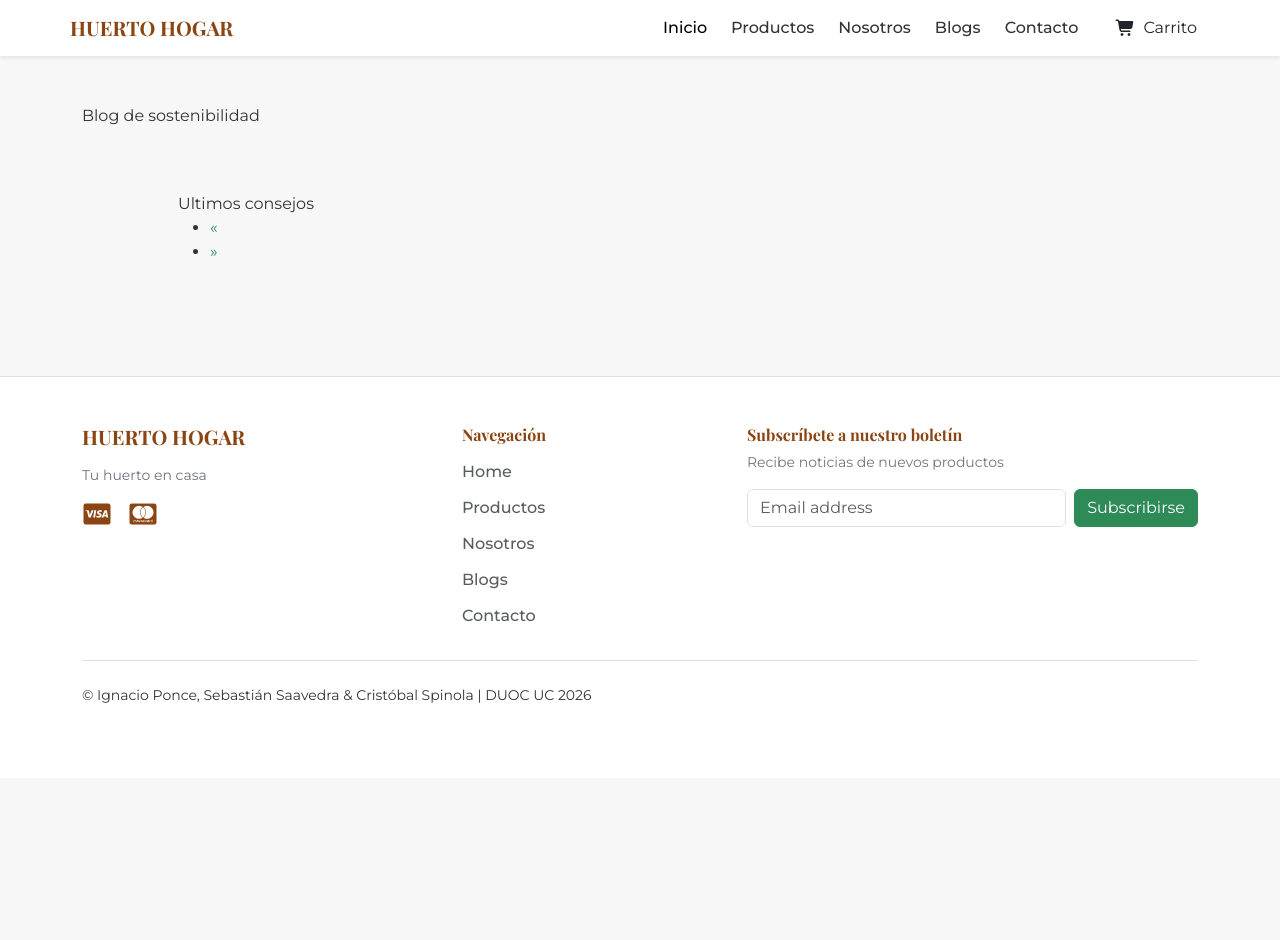
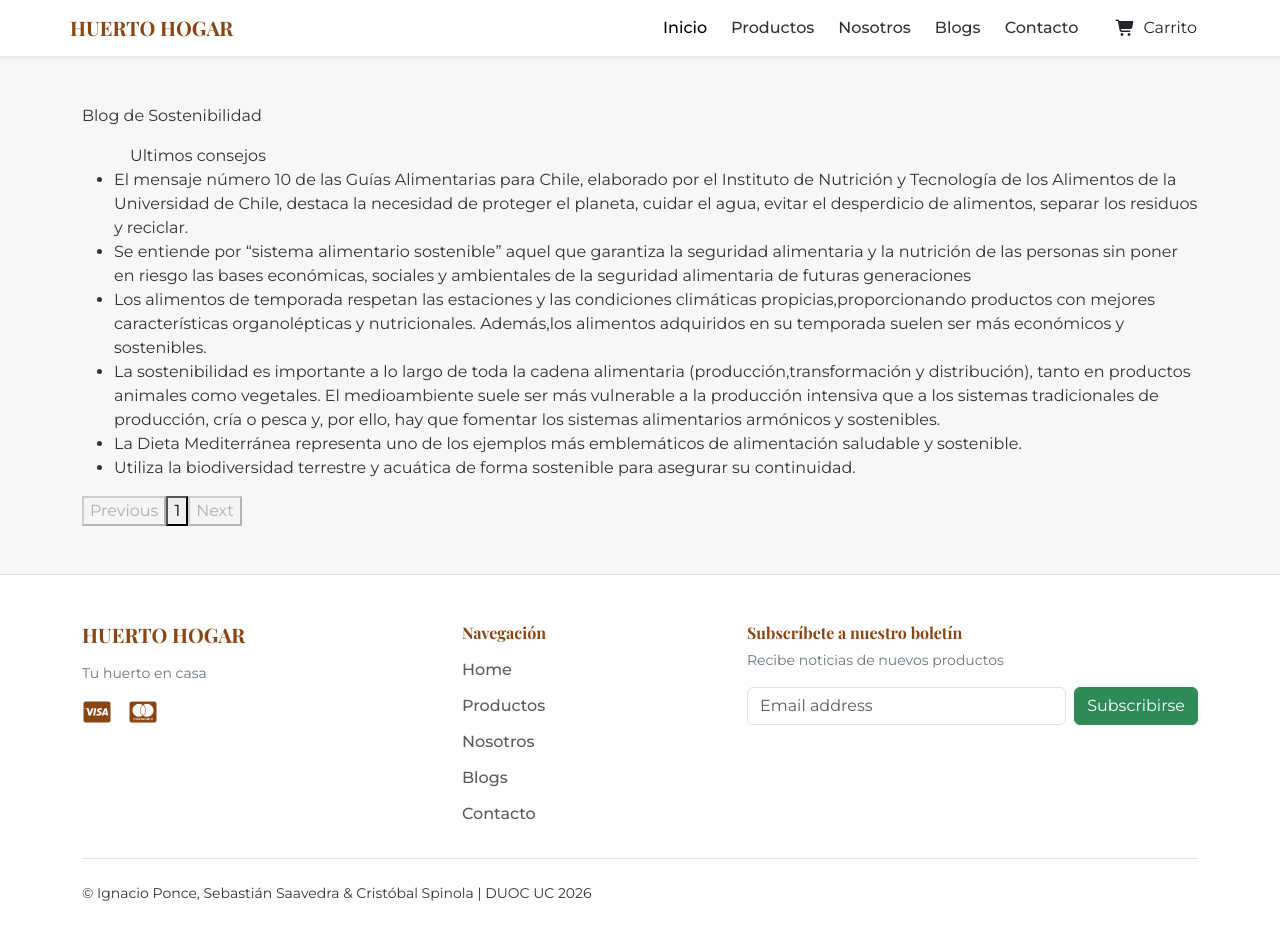
Before and after one commit to sebaduocccc/proyecto-huerto-hogar, a React (Vite) app: page /blog/sostenibilidad in a window 1280 px wide. Shown: the top 940 px of the page. Before the commit the page ends 800 px from the top, so only its background shows below. Built offline with nearby package versions, Linux system fonts and the light colour scheme; no server answers; a web font is replaced by a local one.

Commit message:
pagination completed on blog section

```diff
--- a/src/pages/DetalleBlog1.tsx
+++ b/src/pages/DetalleBlog1.tsx
@@ -1,74 +1,102 @@
-import { useEffect, useState } from "react";
-import type { ComponentType } from "react";
-import Container from "react-bootstrap/Container";
-import BlogCard from "../components/BlogCard";
-import Pagination from "../components/Pagination";
-import axios from "axios";
+import React,
+{
+    useState
+} from 'react'
 
-interface BlogPost {
-  id: string;
-  title: string;
-  thumbnail: string;
-  content: string;
-  publishedAt: string;
+function App() {
+    const [currentPage, setCurrentPage] = useState(1);
+    const [itemsPerPage, setItemsPerPage] = useState(10);
+
+    const data = [
+        {id:1,name:"Para que la alimentación sea saludable, debe ser inocua, es decir, no contener contaminantes microbianos y químicos"}
+    ,{id:2,name:"La alimentación saludable puede adoptar muchas formas, pero debe basarse siempre en cuatro principios fundamentales: adecuación, equilibrio, moderación y diversidad."}
+    ,{id:3,name:"Las preferencias y los comportamientos alimentarios establecidos en la infancia y adolescencia suelen prolongarse hasta la edad adulta."}
+    ,{id:4,name:"Las prácticas alimentarias saludables deben iniciarse en las primeras etapas de la vida. La lactancia materna favorece un crecimiento saludable y mejora el desarrollo cognitivo."}
+    ,{id:5,name:"La base de toda alimentación saludable es un conjunto de alimentos mínimamente procesados y no procesados, con bajo contenido de grasas no saludables, azúcares libres y sodio."},
+    {id:6,name:"La alimentación tiene una influencia determinante en la salud y el bienestar, tanto a nivel individual como de la población en su conjunto. Las dietas poco saludables son un factor de riesgo importante de enfermedades y discapacidad."},
+    {id:7,name:"La alimentación saludable ayuda a protegerse frente a la malnutrición en todas sus formas, así como frente a las enfermedades no transmisibles (ENT), como la diabetes, las cardiopatías, el accidente cerebrovascular y el cáncer."},
+    {id:8,name:"Los carbohidratos deben proceder principalmente de cereales integrales, verduras, frutas y legumbres. Entre los cereales integrales se incluyen el maíz, el mijo, la avena, el trigo y el arroz integral en su forma no procesada. Las legumbres comprenden, entre otras, las lentejas, los garbanzos, los frijoles y los guisantes secos."},
+    {id:9,name:"Las frutas y verduras frescas son opciones adecuadas, al igual que las congeladas y las enlatadas, siempre que no contengan azúcares añadidos ni cantidades excesivas de sodio. Aunque los zumos de fruta pueden consumirse, la mayoría de las variedades —incluso las que no llevan azúcares añadidos— contienen cantidades elevadas de azúcares libres, por lo que su consumo debe limitarse."},
+    {id:10,name:"Las personas mayores de 10 años deberían procurar consumir al menos 400 g de frutas y verduras al día. En el caso de los niños de entre 6 y 9 años, la cantidad recomendada es de 350 g diarios, y para los niños de entre 2 y 5 años, al menos 250 g."},
+    ];
+
+    function renderData() {
+        const startIndex =
+            (currentPage - 1) * itemsPerPage;
+        const endIndex =
+            startIndex + itemsPerPage;
+        const currentItems =
+            data.slice(startIndex, endIndex);
+
+        return (
+            <ul>
+                {
+                    currentItems.map(item => (
+                        <li key={item.id}>{item.name}</li>
+                    ))
+                }
+            </ul>
+        );
     }
 
-interface BlogCardProps {
-  id: string;
-  title: string;
-  thumbnail: string;
-  excerpt: string;
-  publishedAt: string;
+    function goToNextPage() {
+        setCurrentPage(prevPage => prevPage + 1);
     }
 
-const TypedBlogCard = BlogCard as ComponentType<BlogCardProps>;
+    function goToPrevPage() {
+        setCurrentPage(prevPage => prevPage - 1);
+    }
+
+    function goToSpecificPage(pageNumber: React.SetStateAction<number>) {
+        setCurrentPage(pageNumber);
+    }
 
 
-const apiUrl = import.meta.env.VITE_API_URL;
-
-export default function DetalleBlog1() {
-  const [blogPosts, setBlogPosts] = useState<BlogPost[]>([]);
-  const [currentPage, setCurrentPage] = useState<number>(1);
-  const [totalPages, setTotalPages] = useState<number>(0);
-  const itemsPerPage = 10;
-
-  useEffect(() => {
-    const fetchBlogPosts = async () => {
-      try {
-        const response = await axios.get(`${apiUrl}/api/blog`);
-        setBlogPosts(response.data);
-        setTotalPages(Math.ceil(response.data.length / itemsPerPage));
-      } catch (error) {
-        console.error("Error fetching blog posts", error);
-      }
-    };
-    fetchBlogPosts();
-  }, []);
-
-  const handlePageChange = (page: number) => {
-    setCurrentPage(page);
-  };
-
-  const startIndex = (currentPage - 1) * itemsPerPage;
-  const currentItems = blogPosts.slice(startIndex, startIndex + itemsPerPage);
+    function renderPaginationControls() {
+        const totalPages =
+            Math.ceil(data.length / itemsPerPage);
 
         return (
-    <Container>
-      <h2>Welcome to the blog</h2>
-      {currentItems.map((blog) => (
-        <TypedBlogCard
-          key={blog.id}
-          id={blog.id}
-          title={blog.title}
-          thumbnail={blog.thumbnail}
-          excerpt={blog.content.substring(0, 60) + "..."}
-          publishedAt={blog.publishedAt}        />
-      ))}
-      <Pagination
-        currentPage={currentPage}
-        totalPages={totalPages}
-        onPageChange={handlePageChange}
-      />
-    </Container>
+          <>
+            <div>
+
+                <button onClick={goToPrevPage}
+                    disabled={currentPage === 1}>
+                    Previous
+                </button>
+                {
+                    Array.from({ length: totalPages },
+                        (_, i) => (
+                            <button key={i}
+                                onClick={
+                                    () => goToSpecificPage(i + 1)
+                                }>
+                                {i + 1}
+                            </button>
+                        ))
+                }
+                <button
+                    onClick={goToNextPage}
+                    disabled={currentPage === totalPages}>
+                    Next
+                </button>
+            </div>
+            </>
         );
     }
+
+    return (
+        <div>
+          <p title="Titulo">Blog de alimentacion saludable</p>
+            <div className="mx-auto px-5" >
+              <div className="panel panel-default">
+                <div className="panel-heading">Ultimos consejos</div>
+              </div>
+              </div>
+            {renderData()}
+            {renderPaginationControls()}
+        </div>
+    );
+}
+
+export default App;
--- a/src/pages/DetalleBlog2.tsx
+++ b/src/pages/DetalleBlog2.tsx
@@ -1,19 +1,95 @@
-export default function DetalleBlog2(){
-    return(
-        <>
-        <p title="Titulo">Blog de sostenibilidad</p>
-    <div className="mx-5 p-5" >
-      <div className="panel panel-default">
-        <div className="panel-heading">Ultimos consejos</div>
-        <ul id="myList" className="list-group"></ul>
-        <ul className="pager">
-          <li className="previous"><a href="" >«</a></li>
-          <li className="next"><a href="" >»</a></li>
-        </ul>
+import React,
+{
+    useState
+} from 'react'
+
+function App() {
+    const [currentPage, setCurrentPage] = useState(1);
+    const [itemsPerPage, setItemsPerPage] = useState(10);
+
+    const data = [
+        {id:1,name:"El mensaje número 10 de las Guías Alimentarias para Chile, elaborado por el Instituto de Nutrición y Tecnología de los Alimentos de la Universidad de Chile, destaca la necesidad de proteger el planeta, cuidar el agua, evitar el desperdicio de alimentos, separar los residuos y reciclar. "}
+    ,{id:2,name:"Se entiende por “sistema alimentario sostenible” aquel que garantiza la seguridad alimentaria y la nutrición de las personas sin poner en riesgo las bases económicas, sociales y ambientales de la seguridad alimentaria de futuras generaciones "}
+    ,{id:3,name:"Los alimentos de temporada respetan las estaciones y las condiciones climáticas propicias,proporcionando productos con mejores características organolépticas y nutricionales. Además,los alimentos adquiridos en su temporada suelen ser más económicos y sostenibles."}
+    ,{id:4,name:"La sostenibilidad es importante a lo largo de toda la cadena alimentaria (producción,transformación y distribución), tanto en productos animales como vegetales. El medioambiente suele ser más vulnerable a la producción intensiva que a los sistemas tradicionales de producción, cría o pesca y, por ello, hay que fomentar los sistemas alimentarios armónicos y sostenibles."}
+    ,{id:5,name:"La Dieta Mediterránea representa uno de los ejemplos más emblemáticos de alimentación saludable y sostenible."},
+    {id:6,name:"Utiliza la biodiversidad terrestre y acuática de forma sostenible para asegurar su continuidad."},
+    ];
+
+    function renderData() {
+        const startIndex =
+            (currentPage - 1) * itemsPerPage;
+        const endIndex =
+            startIndex + itemsPerPage;
+        const currentItems =
+            data.slice(startIndex, endIndex);
+
+        return (
+            <ul>
+                {
+                    currentItems.map(item => (
+                        <li key={item.id}>{item.name}</li>
+                    ))
+                }
+            </ul>
+        );
+    }
+
+    function goToNextPage() {
+        setCurrentPage(prevPage => prevPage + 1);
+    }
+
+    function goToPrevPage() {
+        setCurrentPage(prevPage => prevPage - 1);
+    }
+
+    function goToSpecificPage(pageNumber: React.SetStateAction<number>) {
+        setCurrentPage(pageNumber);
+    }
+
+    function renderPaginationControls() {
+        const totalPages =
+            Math.ceil(data.length / itemsPerPage);
+
+        return (
+
+            <div>
+                <button onClick={goToPrevPage}
+                    disabled={currentPage === 1}>
+                    Previous
+                </button>
+                {
+                    Array.from({ length: totalPages },
+                        (_, i) => (
+                            <button key={i}
+                                onClick={
+                                    () => goToSpecificPage(i + 1)
+                                }>
+                                {i + 1}
+                            </button>
+                        ))
+                }
+                <button
+                    onClick={goToNextPage}
+                    disabled={currentPage === totalPages}>
+                    Next
+                </button>
+            </div>
+        );
+    }
+
+    return (
+        <div>
+          <p title="Titulo">Blog de Sostenibilidad</p>
+            <div className="mx-auto px-5" >
+              <div className="panel panel-default">
+                <div className="panel-heading">Ultimos consejos</div>
+              </div>
+              </div>
+            {renderData()}
+            {renderPaginationControls()}
         </div>
-        </div>
-
-
-        </>
     );
 }
+
+export default App;
```
Lines whose indentation alone changed are shown as unchanged.
